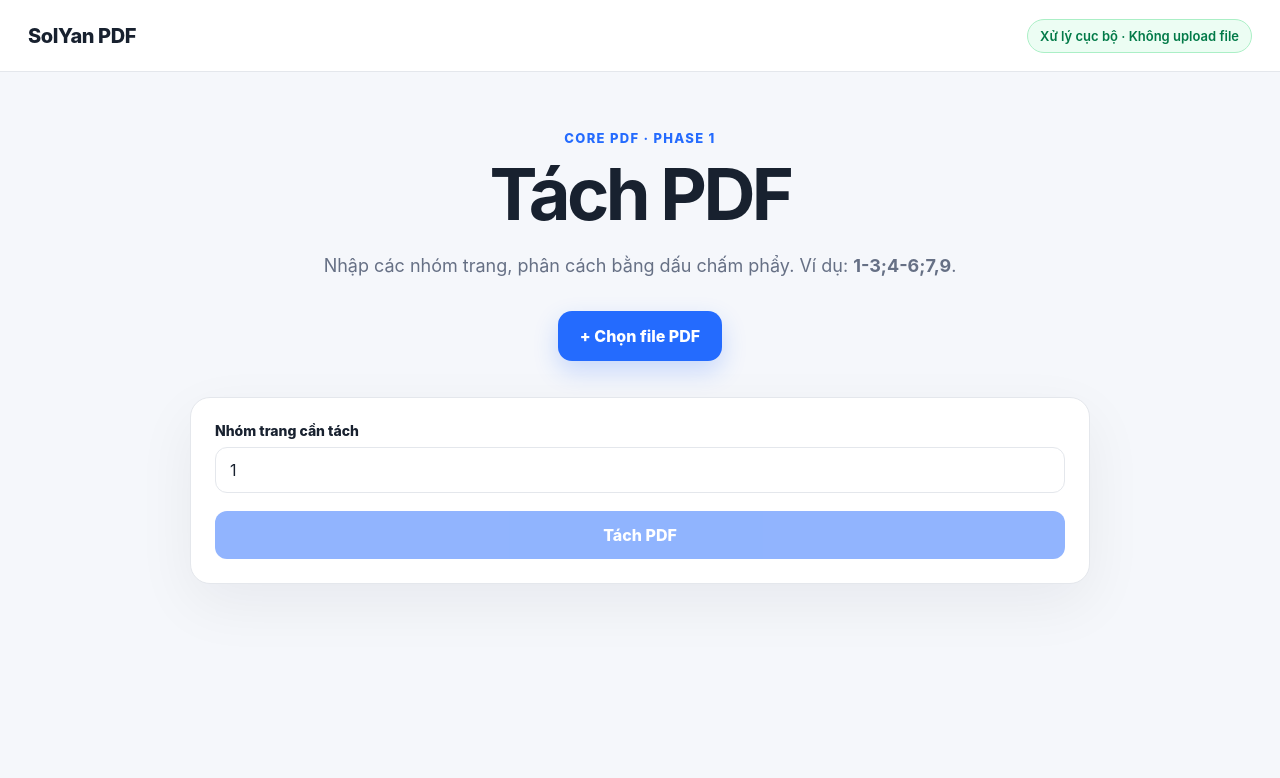
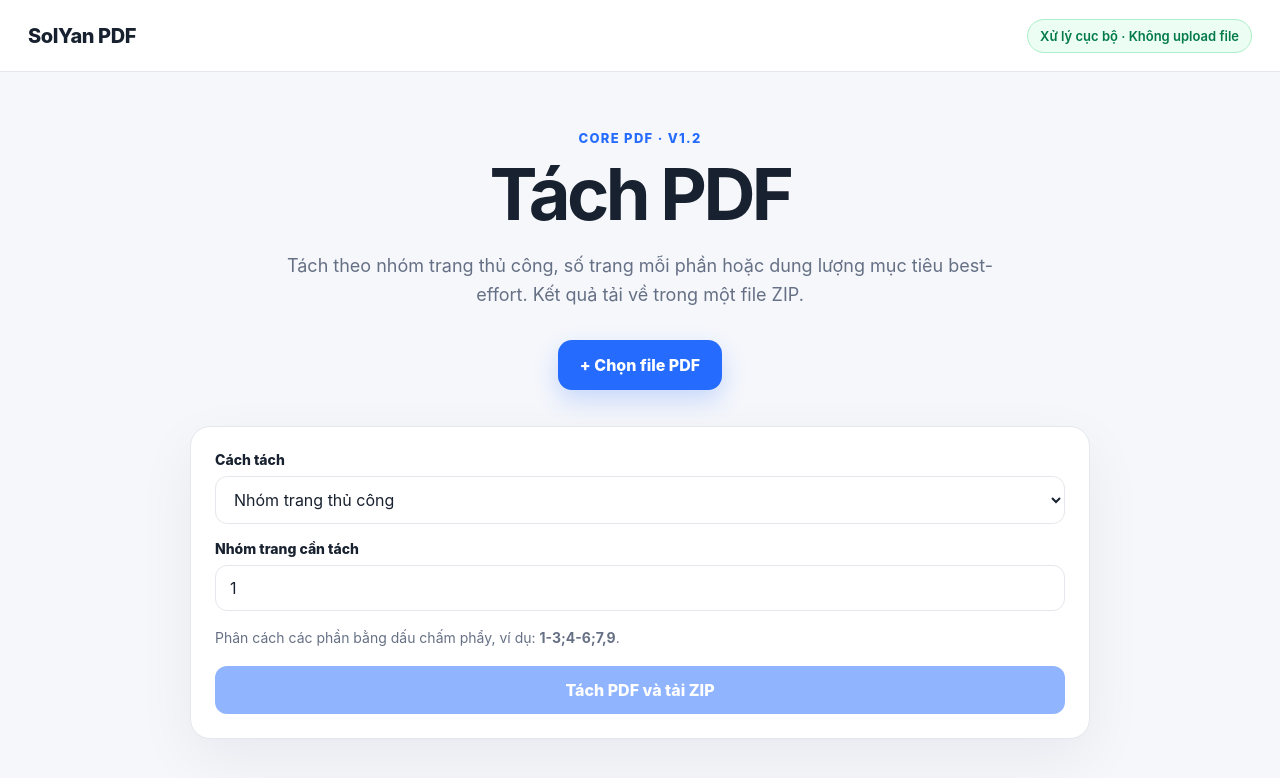
Before and after one commit to solyan842/SolYan-PDF, a Next.js app in the folder frontend/: page /split in a window 1280 px wide. Shown: the top 778 px of the page. Built offline with nearby package versions, Linux system fonts and the light colour scheme.

Commit message:
feat: extend split UI with count and size modes

```diff
--- a/frontend/app/split/page.tsx
+++ b/frontend/app/split/page.tsx
@@ -1,35 +1,86 @@
 'use client';
 
 import { ChangeEvent, useState } from 'react';
+import JSZip from 'jszip';
 import { PDFDocument } from 'pdf-lib';
-import { copySelectedPages, downloadPdf, parsePages } from '../../lib/pdf-client';
+import { splitByApproxSize, splitByPageCount, SplitPart } from '../../lib/advanced-split';
+import { copySelectedPages, parsePages } from '../../lib/pdf-client';
+
+const MAX_FILE_SIZE = 100 * 1024 * 1024;
+type SplitMode = 'manual' | 'page-count' | 'size';
+
+function downloadBlob(blob: Blob, filename: string) {
+  const url = URL.createObjectURL(blob);
+  const anchor = document.createElement('a');
+  anchor.href = url;
+  anchor.download = filename;
+  document.body.appendChild(anchor);
+  anchor.click();
+  anchor.remove();
+  URL.revokeObjectURL(url);
+}
+
+async function zipParts(parts: SplitPart[], prefix = 'solyan-split') {
+  const zip = new JSZip();
+  parts.forEach((part, index) => zip.file(`${prefix}-${String(index + 1).padStart(3, '0')}.pdf`, part.bytes));
+  return zip.generateAsync({ type: 'blob', compression: 'STORE' });
+}
 
 export default function SplitPage() {
   const [file, setFile] = useState<File | null>(null);
+  const [mode, setMode] = useState<SplitMode>('manual');
   const [groups, setGroups] = useState('1');
+  const [pagesPerPart, setPagesPerPart] = useState(5);
+  const [targetMb, setTargetMb] = useState(5);
   const [busy, setBusy] = useState(false);
   const [error, setError] = useState('');
+  const [result, setResult] = useState('');
 
   function onFile(event: ChangeEvent<HTMLInputElement>) {
-    setFile(event.target.files?.[0] ?? null);
+    const selected = event.target.files?.[0] ?? null;
+    if (selected && selected.size > MAX_FILE_SIZE) {
+      setFile(null);
+      setError('PDF vượt giới hạn 100 MB cho xử lý local.');
+      event.target.value = '';
+      return;
+    }
+    setFile(selected);
     setError('');
+    setResult('');
+  }
+
+  async function manualParts(source: PDFDocument): Promise<SplitPart[]> {
+    const parts = groups.split(';').map((part) => part.trim()).filter(Boolean);
+    if (!parts.length) throw new Error('Hãy nhập ít nhất một nhóm trang.');
+    const output: SplitPart[] = [];
+    for (const part of parts) {
+      const indexes = parsePages(part, source.getPageCount());
+      const doc = await copySelectedPages(source, indexes);
+      output.push({ indexes, bytes: await doc.save({ useObjectStreams: true }) });
+    }
+    return output;
   }
 
   async function split() {
     if (!file) return;
     setBusy(true);
     setError('');
+    setResult('');
     try {
-      const source = await PDFDocument.load(await file.arrayBuffer());
-      const parts = groups.split(';').map((part) => part.trim()).filter(Boolean);
-      if (!parts.length) throw new Error('Hãy nhập ít nhất một nhóm trang.');
-
-      for (let i = 0; i < parts.length; i += 1) {
-        const indexes = parsePages(parts[i], source.getPageCount());
-        const output = await copySelectedPages(source, indexes);
-        const bytes = await output.save({ useObjectStreams: true });
-        downloadPdf(bytes, `solyan-split-${i + 1}.pdf`);
+      const sourceBytes = await file.arrayBuffer();
+      let parts: SplitPart[];
+      if (mode === 'manual') {
+        parts = await manualParts(await PDFDocument.load(sourceBytes));
+      } else if (mode === 'page-count') {
+        parts = await splitByPageCount(sourceBytes, pagesPerPart);
+      } else {
+        if (!Number.isFinite(targetMb) || targetMb <= 0 || targetMb > 100) throw new Error('Dung lượng mục tiêu phải lớn hơn 0 và không vượt quá 100 MB.');
+        parts = await splitByApproxSize(sourceBytes, Math.round(targetMb * 1024 * 1024));
       }
+      const zip = await zipParts(parts);
+      downloadBlob(zip, 'solyan-split.zip');
+      const pageSummary = parts.map((part) => part.indexes.length).join(', ');
+      setResult(`Đã tạo ${parts.length} file PDF trong ZIP · số trang mỗi phần: ${pageSummary}.`);
     } catch (cause) {
       setError(cause instanceof Error ? cause.message : 'Không thể tách PDF.');
     } finally {
@@ -37,15 +88,28 @@ export default function SplitPage() {
     }
   }
 
+  const invalid = mode === 'page-count'
+    ? !Number.isInteger(pagesPerPart) || pagesPerPart < 1
+    : mode === 'size'
+      ? !Number.isFinite(targetMb) || targetMb <= 0 || targetMb > 100
+      : false;
+
   return (
     <main className="shell">
       <header className="topbar"><a className="brand" href="/">SolYan PDF</a><div className="privacy-pill">Xử lý cục bộ · Không upload file</div></header>
-      <section className="hero compact-hero"><p className="eyebrow">CORE PDF · PHASE 1</p><h1>Tách PDF</h1><p className="subtitle">Nhập các nhóm trang, phân cách bằng dấu chấm phẩy. Ví dụ: <b>1-3;4-6;7,9</b>.</p><label className="picker"><input type="file" accept="application/pdf,.pdf" onChange={onFile} /><span>+ Chọn file PDF</span></label></section>
+      <section className="hero compact-hero"><p className="eyebrow">CORE PDF · V1.2</p><h1>Tách PDF</h1><p className="subtitle">Tách theo nhóm trang thủ công, số trang mỗi phần hoặc dung lượng mục tiêu best-effort. Kết quả tải về trong một file ZIP.</p><label className="picker"><input type="file" accept="application/pdf,.pdf" onChange={onFile} /><span>+ Chọn file PDF</span></label></section>
       <section className="workspace form-workspace">
-        <label className="field"><span>Nhóm trang cần tách</span><input value={groups} onChange={(e) => setGroups(e.target.value)} placeholder="1-3;4-6;7,9" /></label>
+        <label className="field"><span>Cách tách</span><select value={mode} onChange={(e)=>setMode(e.target.value as SplitMode)}><option value="manual">Nhóm trang thủ công</option><option value="page-count">Theo số trang mỗi phần</option><option value="size">Theo dung lượng mục tiêu</option></select></label>
+        {mode === 'manual' && <label className="field"><span>Nhóm trang cần tách</span><input value={groups} onChange={(e) => setGroups(e.target.value)} placeholder="1-3;4-6;7,9" /></label>}
+        {mode === 'page-count' && <label className="field"><span>Số trang mỗi phần</span><input type="number" min="1" max="500" step="1" value={pagesPerPart} onChange={(e)=>setPagesPerPart(Number(e.target.value))}/></label>}
+        {mode === 'size' && <label className="field"><span>Dung lượng mục tiêu mỗi phần (MB)</span><input type="number" min="0.1" max="100" step="0.1" value={targetMb} onChange={(e)=>setTargetMb(Number(e.target.value))}/></label>}
         {file && <p className="selected-file">Đã chọn: <strong>{file.name}</strong></p>}
+        {mode === 'manual' && <p className="hint">Phân cách các phần bằng dấu chấm phẩy, ví dụ: <b>1-3;4-6;7,9</b>.</p>}
+        {mode === 'page-count' && <p className="hint">Chế độ này chia tuần tự và chính xác theo số trang. Giới hạn 500 trang nguồn.</p>}
+        {mode === 'size' && <p className="hint">Dung lượng là <b>best-effort</b>: mỗi trang được ước lượng độc lập rồi nhóm tuần tự. Shared fonts/images có thể làm kích thước PDF thực tế khác mục tiêu; một trang đơn lẻ lớn hơn mục tiêu vẫn được giữ nguyên trong một phần. Giới hạn 200 trang nguồn.</p>}
+        {result && <div className="success">{result}</div>}
         {error && <div className="error">{error}</div>}
-        <button className="merge-button" type="button" onClick={split} disabled={!file || busy}>{busy ? 'Đang tách…' : 'Tách PDF'}</button>
+        <button className="merge-button" type="button" onClick={split} disabled={!file || busy || invalid}>{busy ? 'Đang tách…' : 'Tách PDF và tải ZIP'}</button>
       </section>
     </main>
   );
```
